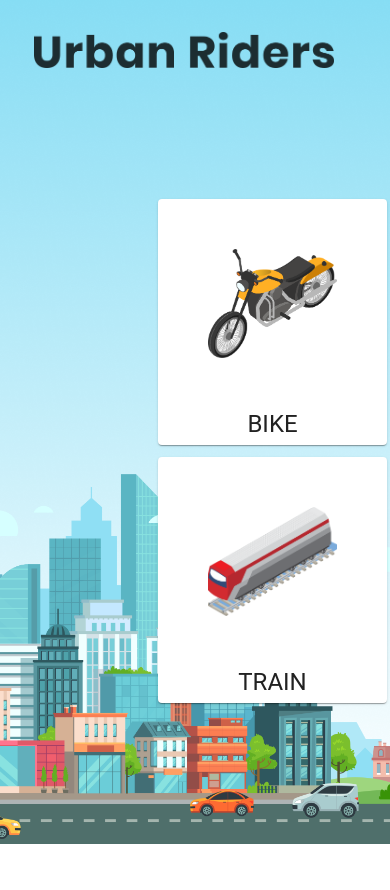
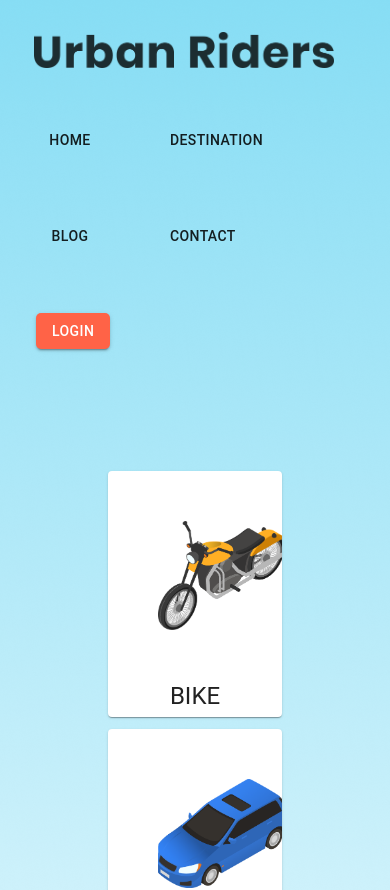
Before and after one commit to OahidZihad/urban-journey, a React (Create React App) app: page / in a window 390 px wide. Shown: the top 890 px of the page. Before the commit the page ends 844 px from the top, so only its background shows below. Built offline with nearby package versions, Linux system fonts and the light colour scheme.

Commit message:
Make Home Page responsive through CSS

```diff
--- a/src/App.css
+++ b/src/App.css
@@ -1,5 +1,14 @@
 .App {
   text-align: center;
+}
+
+body {
+  background-image: url(../src/Components/images/Bg.png);
+  min-height: 100%;
+  min-width: 100%;
+  background-repeat: no-repeat;
+  background-size: cover;
+  background-position: center;
 }
 
 .App-logo {
--- a/src/App.js
+++ b/src/App.js
@@ -1,29 +1,14 @@
 import "./App.css";
-import { BrowserRouter as Router, Switch, Route, Link } from "react-router-dom";
+import { BrowserRouter as Router, Switch, Route } from "react-router-dom";
 import Header from "./Components/Header/Header";
-import backgroundimg from "./Components/images/Bg.png";
 import Home from "./Components/Home/Home";
-import { makeStyles } from "@material-ui/core/styles";
 import NoMatch from "./Components/NoMatch/NoMatch";
 import Search from "../src/Components/Search/Search";
 import Login from "./Components/Login/Login";
 
-const useStyles = makeStyles((theme) => ({
-  root: {
-    minHeight: "100%",
-    minWidth: "100%",
-    backgroundImage: `url(${backgroundimg})`,
-    backgroundRepeat: "no-repeat",
-    backgroundSize: "cover",
-    backgroundPosition: "center",
-    position: "fixed",
-  },
-}));
-
 function App() {
-  const classes = useStyles();
   return (
-    <div className={classes.root}>
+    <div className="body">
       <Router>
         <Header></Header>
         <Switch>
--- a/src/Components/Header/Header.js
+++ b/src/Components/Header/Header.js
@@ -1,6 +1,6 @@
 import { makeStyles } from "@material-ui/core";
 import React from "react";
-import { Link, useHistory } from "react-router-dom";
+import { useHistory } from "react-router-dom";
 import { Button } from "@material-ui/core";
 import Box from "@material-ui/core/Box";
 import logo from "../images/Urban Riders.png";
@@ -41,7 +41,7 @@ const Header = () => {
   };
   return (
     <div style={{ width: "100%" }}>
-      <Box display="flex" p={1}>
+      <Box display="flex" flexWrap="wrap" p={1}>
         <Box p={1} flexGrow={1}>
           <Button onClick={handleHome}>
             <img className={classes.logo} src={logo} alt="" />
--- /dev/null
+++ b/src/Components/Home/Home.css
@@ -0,0 +1,10 @@
+.container {
+  height: 100%;
+  display: grid;
+  grid-template-columns: repeat(auto-fit, minmax(100px, 10fr));
+  grid-template-rows: repeat(auto, 1fr);
+  grid-auto-rows: 1fr;
+  margin: 80px;
+  margin-left: 100px;
+  margin-right: 100px;
+}
--- a/src/Components/Home/Home.js
+++ b/src/Components/Home/Home.js
@@ -4,24 +4,9 @@ import Bike from "../images/Frame.png";
 import Car from "../images/Frame-2.png";
 import Bus from "../images/Frame-1.png";
 import Train from "../images/Group.png";
-import backgroundimg from "../images/Bg.png";
-import { makeStyles } from "@material-ui/core/styles";
-import Box from "@material-ui/core/Box";
-import Grid from "@material-ui/core/Grid";
-
-const useStyles = makeStyles((theme) => ({
-  root: {
-    display: "flex",
-    flexWrap: "wrap",
-    justifyContent: "space-between",
-    margin: "80px",
-    paddingLeft: "70px",
-    paddingRight: "70px",
-  },
-}));
+import "./Home.css";
 
 const Home = () => {
-  const classes = useStyles();
   const vehicles = [
     {
       title: "BIKE",
@@ -49,7 +34,7 @@ const Home = () => {
     },
   ];
   return (
-    <div className={classes.root}>
+    <div className="container">
       {vehicles.map((vehicle) => (
         <Vehicles vehicle={vehicle}></Vehicles>
       ))}
--- a/src/Components/Vehicles/Vehicles.js
+++ b/src/Components/Vehicles/Vehicles.js
@@ -3,7 +3,7 @@ import { makeStyles } from "@material-ui/core/styles";
 import Card from "@material-ui/core/Card";
 import CardMedia from "@material-ui/core/CardMedia";
 import Typography from "@material-ui/core/Typography";
-import { Button, Link } from "@material-ui/core";
+import { Button } from "@material-ui/core";
 import { useHistory } from "react-router-dom";
 
 const useStyles = makeStyles((theme) => ({
```
